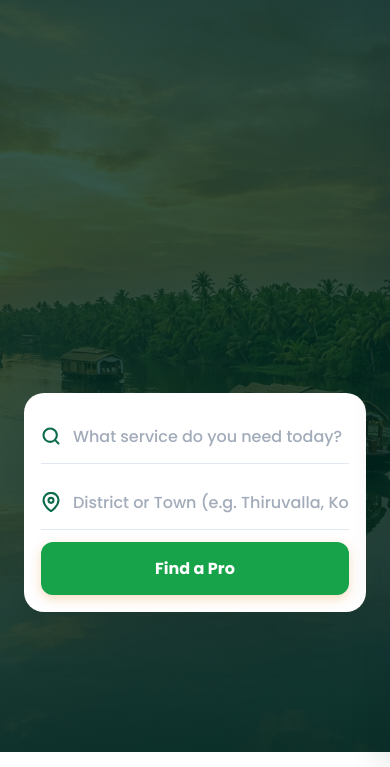
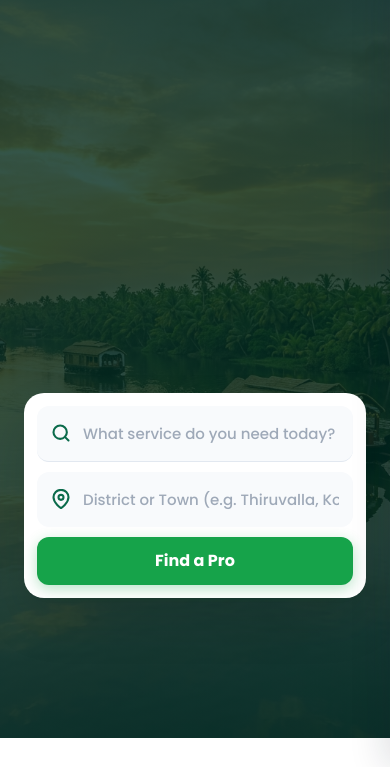
Before and after one commit to servekerala/servekerala.in, a website: page index.html in a window 390 px wide. Shown: the part 77-844 px from the top of the page. Drawn offline with Linux system fonts and the light colour scheme; no server answers.

Commit message:
Fix mobile hero search box layout, button text visibility, and location autocomplete styling

```diff
--- a/assets/css/main.css
+++ b/assets/css/main.css
@@ -2748,3 +2748,65 @@ a {
   0% { transform: translateY(0); }
   100% { transform: translateY(-5px); }
 }
+
+/* --- MOBILE RESPONSIVE HERO SEARCH --- */
+@media (max-width: 768px) {
+  .search-container {
+    flex-direction: column !important;
+    border-radius: 20px !important;
+    padding: 12px !important;
+    gap: 10px !important;
+    background: #ffffff !important;
+    box-shadow: var(--shadow-lg) !important;
+  }
+
+  .search-box {
+    width: 100% !important;
+    padding: 10px 14px !important;
+    border-right: none !important;
+    border-bottom: 1px solid var(--border-color) !important;
+    background: #f8fafc !important;
+    border-radius: 12px !important;
+    position: relative !important;
+  }
+
+  .search-box:last-of-type {
+    border-bottom: none !important;
+  }
+
+  .search-box input {
+    font-size: 15px !important;
+    padding: 6px 0 !important;
+  }
+
+  .btn-search {
+    width: 100% !important;
+    border-radius: 12px !important;
+    padding: 14px 20px !important;
+    font-size: 16px !important;
+    font-weight: 700 !important;
+    text-align: center !important;
+    display: flex !important;
+    align-items: center !important;
+    justify-content: center !important;
+    background-color: var(--accent) !important;
+    color: #ffffff !important;
+    min-height: 48px !important;
+    line-height: 1.2 !important;
+    box-shadow: 0 4px 14px rgba(22, 163, 74, 0.3) !important;
+  }
+
+  .search-box .suggestions-dropdown {
+    position: absolute !important;
+    top: 100% !important;
+    left: 0 !important;
+    right: 0 !important;
+    z-index: 9999 !important;
+    background: #ffffff !important;
+    border: 1px solid var(--border-color) !important;
+    border-radius: 12px !important;
+    box-shadow: 0 10px 30px rgba(0, 0, 0, 0.2) !important;
+    max-height: 220px !important;
+    overflow-y: auto !important;
+  }
+}
```
